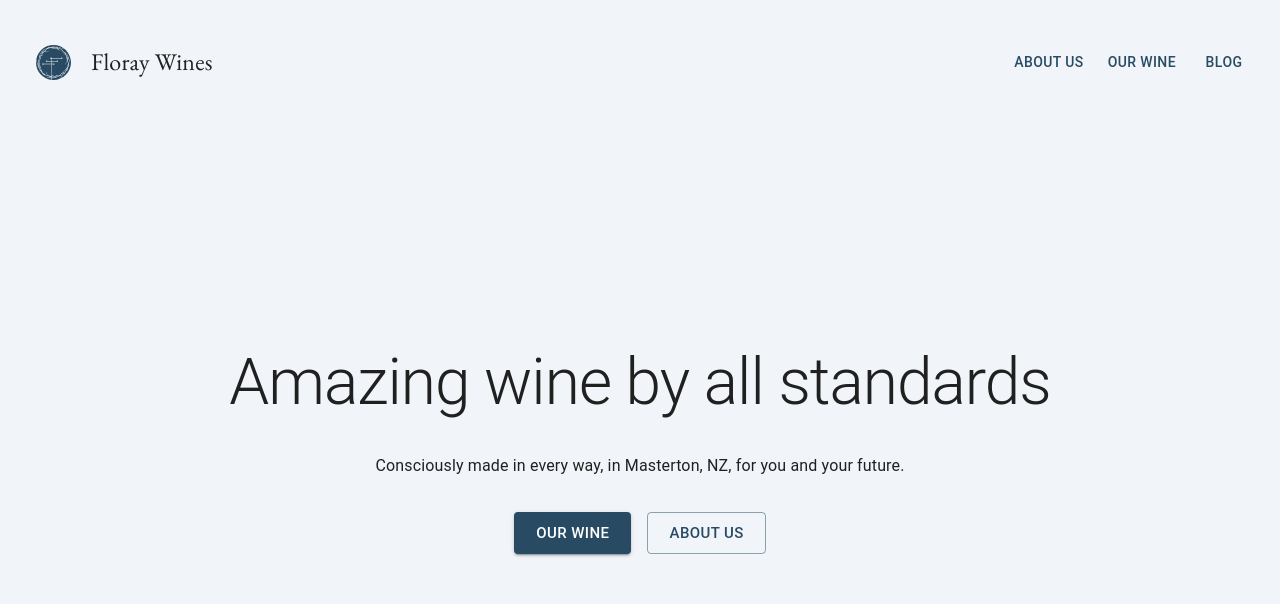
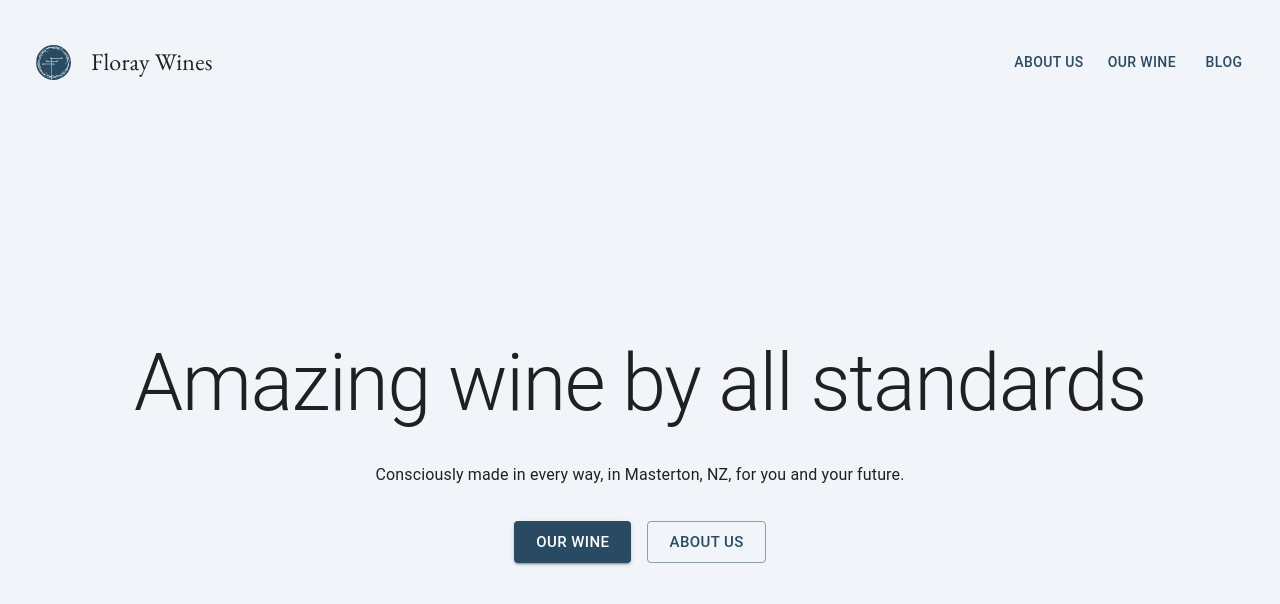
Before and after one commit to kbario/floray-wines, a React (Vite) app: page /#/ in a window 1280 px wide. Shown: the top 604 px of the page. Built offline with nearby package versions, Linux system fonts and the light colour scheme.

Commit message:
type styled

```diff
--- a/src/components/BlogPost.tsx
+++ b/src/components/BlogPost.tsx
@@ -11,7 +11,7 @@ const BlogPost: FC<{ post: Post; back: Function }> = ({ post, back }) => {
         <IconButton onClick={() => back()} size="large">
           <ArrowBackIcon fontSize="large" />
         </IconButton>
-        <Typography variant="title">{post.title}</Typography>
+        <Typography variant="blogTitle">{post.title}</Typography>
       </Box>
       <PortableText value={post.body} />
     </Box>
--- a/src/components/BlogPreview.tsx
+++ b/src/components/BlogPreview.tsx
@@ -26,16 +26,13 @@ const BlogPreview: FC<{
   const d = new Date(post._updatedAt);
   return (
     <Box
-      className="flex flex-col gap-3 rounded-md p-4 shadow-md"
+      className="hover: flex cursor-pointer flex-col gap-3 rounded-md p-4 shadow-md"
       onClick={() => setId(post._id)}
     >
-      <Box className="align-center flex justify-between">
+      <Box className="flex items-center justify-between">
         <Typography variant="h4">{post.title}</Typography>
         <Typography variant="h6">
-          {`
-        ${d.getDate()} /
-        ${d.getMonth() + 1} /
-        ${d.getFullYear()}`}
+          {`${d.getDate()}/${d.getMonth() + 1}/${d.getFullYear()}`}
         </Typography>
       </Box>
       <Box className="flex gap-2">
--- a/src/components/WineSection.tsx
+++ b/src/components/WineSection.tsx
@@ -54,7 +54,7 @@ const WineSection: FC<{ wine: WineRes; idx: number }> = ({ wine, idx }) => {
               onChange={handleChange("panel1")}
             >
               <AccordionSummary expandIcon={<ExpandMoreIcon />}>
-                <Typography>Description</Typography>
+                <Typography variant="accordionHeading">Description</Typography>
               </AccordionSummary>
               <AccordionDetails sx={{ maxHeight: "30vh", overflow: "auto" }}>
                 <PortableText value={wine.description} />
--- a/src/screens/Blog.tsx
+++ b/src/screens/Blog.tsx
@@ -30,7 +30,7 @@ const Blog: FC = () => {
       <Box className="h-full w-full">
         {blog?.length === 0 && <div>Loading</div>}
         {blog !== undefined && (
-          <Box className="grid gap-4 sm:grid-cols-1 md:grid-cols-2 lg:grid-cols-4">
+          <Box className="grid gap-4 sm:grid-cols-1 md:grid-cols-2 lg:grid-cols-3">
             {blog.map((post, idx, arr) => {
               return (
                 <BlogPreview
--- a/src/theme.ts
+++ b/src/theme.ts
@@ -1,10 +1,10 @@
+import { PaletteColorOptions, PaletteOptions } from "@mui/material";
 import {
-  PaletteColor,
-  PaletteColorOptions,
-  PaletteOptions,
+  createTheme,
+  responsiveFontSizes,
   SimplePaletteColorOptions,
-} from "@mui/material";
-import { createTheme, ThemeOptions } from "@mui/material/styles";
+  ThemeOptions,
+} from "@mui/material/styles";
 import React from "react";
 
 const components: ThemeOptions["components"] = {
@@ -13,26 +13,32 @@ const components: ThemeOptions["components"] = {
       h1: {
         margin: "0px",
         fontFamily: "EB Garamond",
+        fontSize: "2.5rem",
       },
       h2: {
         margin: "0px",
         fontFamily: "EB Garamond",
+        fontSize: "2rem",
       },
       h3: {
         margin: "0px",
-        fontFamily: "Poppins",
+        fontFamily: "EB Garamond",
+        fontSize: "1.5rem",
       },
       h4: {
         margin: "0px",
         fontFamily: "Poppins",
+        fontSize: "1.5rem",
       },
       h5: {
         margin: "0px",
-        fontFamily: "Poppins",
+        fontFamily: "EB Garamond",
+        fontSize: "1rem",
       },
       h6: {
         margin: "0px",
         fontFamily: "Poppins",
+        fontSize: "1rem",
       },
       p: {
         margin: "0px",
@@ -43,10 +49,15 @@ const components: ThemeOptions["components"] = {
         FontFace: "Poppins",
         textDecoration: "none",
       },
+      li: {
+        listStyleType: "circle",
+        listStylePosition: "inside",
+        fontFamily: "Poppins",
+      },
     },
   },
 };
-const palette: PaletteOptions = {
+const palette: ThemeOptions["palette"] = {
   primary: {
     main: "#284B63",
   },
@@ -56,14 +67,22 @@ const palette: PaletteOptions = {
   bg: {
     main: "#F1F5F9",
   },
-  subtitle2: {
-    main: "#778DA9",
+  blue: {
+    main: "#284B63",
+  },
+  gun: {
+    main: "#153243",
   },
 };
 const typography: ThemeOptions["typography"] = {
   title: {
     fontFamily: "EB Garamond",
     fontSize: "4rem",
+  },
+  blogTitle: {
+    fontFamily: "EB Garamond",
+    fontSize: "3rem",
+    color: palette.gun?.main,
   },
   floray: {
     fontFamily: "EB Garamond",
@@ -72,18 +91,35 @@ const typography: ThemeOptions["typography"] = {
   subtitle2: {
     fontFamily: "Poppins",
     fontSize: "1.5rem",
-    color: palette.subtitle2?.main,
+    color: palette.blue?.main,
   },
   h1: {
+    fontSize: "5rem",
+  },
+  h2: {
     fontSize: "4rem",
+  },
+  h3: {
+    fontSize: "3rem",
+  },
+  h4: {
+    fontSize: "2rem",
+  },
+  h5: {
+    fontSize: "1.5rem",
+  },
+  h6: {
+    fontSize: "1rem",
   },
 };
 
-const theme = createTheme({
-  components,
-  palette,
-  typography,
-});
+const theme = responsiveFontSizes(
+  createTheme({
+    components,
+    palette,
+    typography,
+  })
+);
 
 export default theme;
 
@@ -95,8 +131,9 @@ declare module "@mui/material/styles" {
     subtitle2?: Palette["primary"];
   }
   interface PaletteOptions {
-    bg?: SimplePaletteColorOptions;
-    subtitle2?: SimplePaletteColorOptions;
+    bg?: PaletteColorOptions;
+    blue?: SimplePaletteColorOptions;
+    gun?: SimplePaletteColorOptions;
   }
 }
 
@@ -105,11 +142,16 @@ declare module "@mui/material/styles" {
   interface TypographyVariants {
     title: React.CSSProperties;
     floray: React.CSSProperties;
+    subtitle2: React.CSSProperties;
+    accordionHeading: React.CSSProperties;
+    blogTitle: React.CSSProperties;
   }
 
   interface TypographyVariantsOptions {
     title?: React.CSSProperties;
     floray?: React.CSSProperties;
+    accordianHeading?: React.CSSProperties;
+    blogTitle: React.CSSProperties;
   }
 }
 
@@ -117,5 +159,7 @@ declare module "@mui/material/Typography" {
   interface TypographyPropsVariantOverrides {
     title: true;
     floray: true;
+    accordionHeading: true;
+    blogTitle: true;
   }
 }
```
